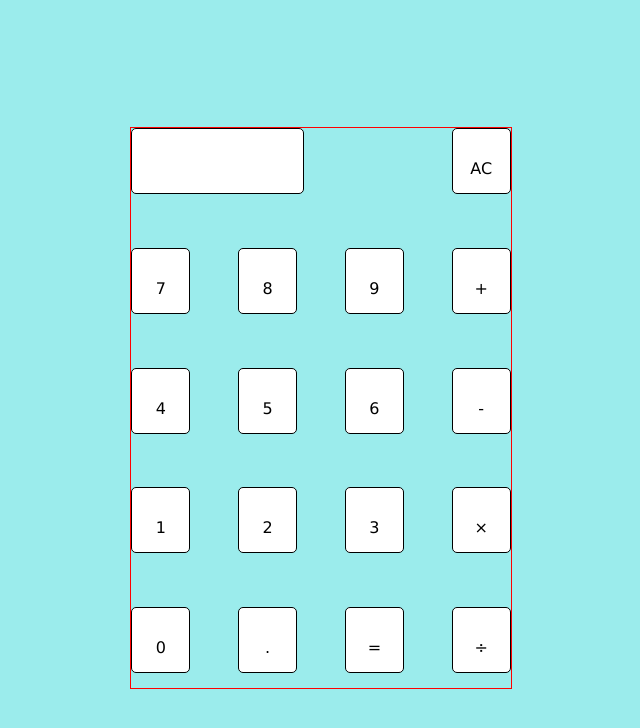
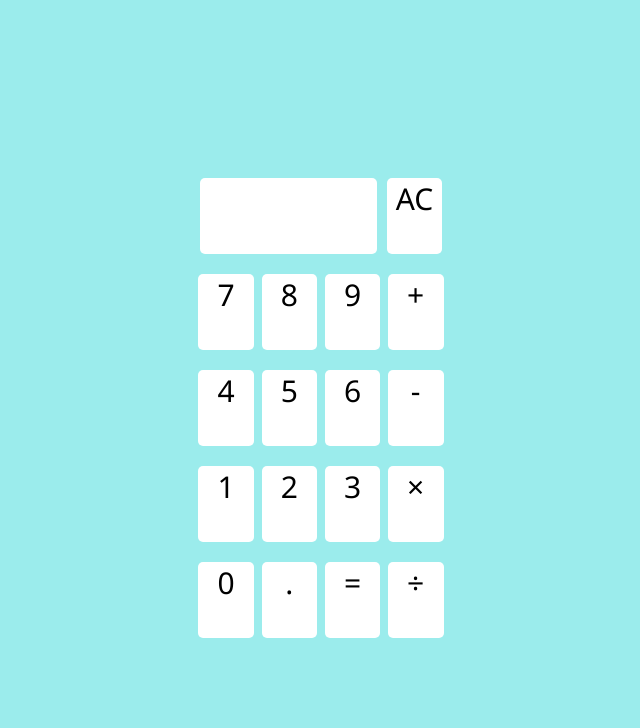
Before and after one commit to spigkaht/odin-calculator-project, a plain HTML site: page index.html in a window 1280 px wide. Shown: the whole page, without its empty margins (319-959 px from the left). Drawn offline with Linux system fonts and the light colour scheme.

Commit message:
Committing to save progress
Flex setup and alignment issues to be fixed
> particularly vertical alignment of button text

```diff
--- a/css/styles.css
+++ b/css/styles.css
@@ -1,5 +1,7 @@
 body {
-  font-family: Verdana, Geneva, Tahoma, sans-serif;
+  font-family:'Segoe UI', Tahoma, Geneva, Verdana, sans-serif;
+  font-size: 30px;
+  font-weight: 500;
   background-color: rgb(155, 236, 236);
   height: 100vh;
   display: flex;
@@ -8,30 +10,28 @@ body {
 }
 
 #container {
-  border: 1px solid red;
-  height: 70%;
-  width: 30%;
+  height: 60%;
+  width: 20%;
   display: flex;
   flex-direction: column;
   justify-content: space-between;
 }
 
 #output {
-  height: 5%;
-  width: 45%;
+  width: 70%;
 }
 
 .row {
   display: flex;
   justify-content: space-between;
+  flex: 1 0 auto;
 }
 
 .buttons {
   background-color: white;
-  border: 1px solid black;
   border-radius: 5px;
-  height: 5%;
-  width: 15%;
+  height: 80%;
+  width: 22%;
   text-align: center;
-  padding: 30px 0;
+  margin: auto;
 }
```
